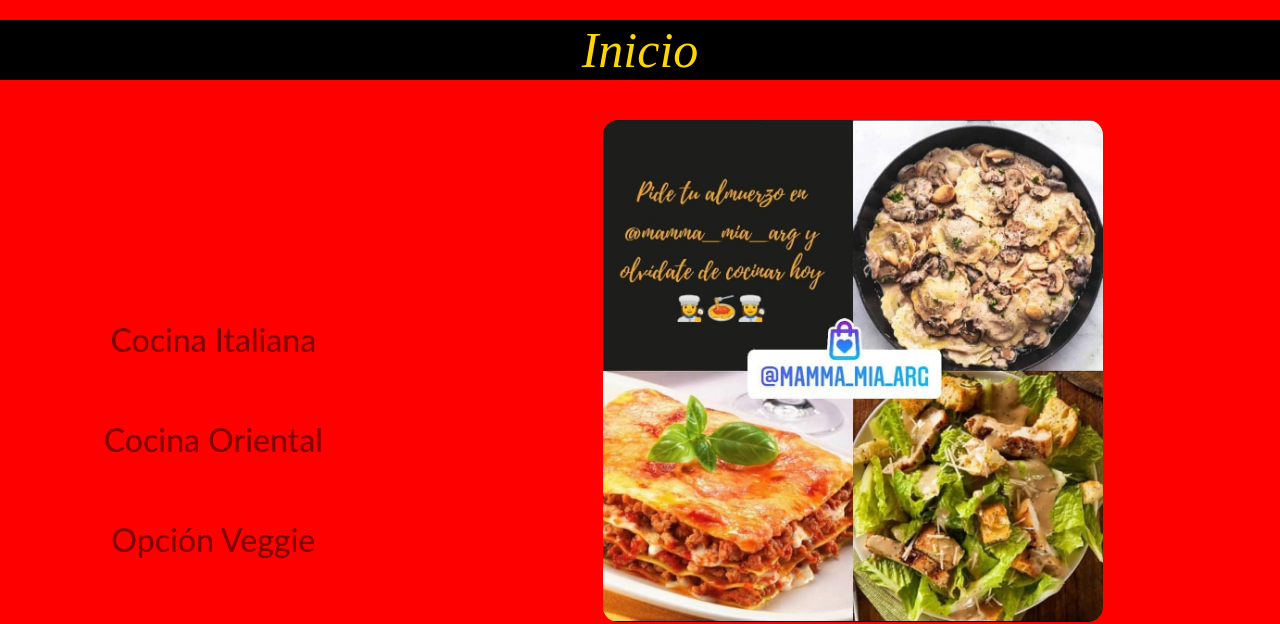
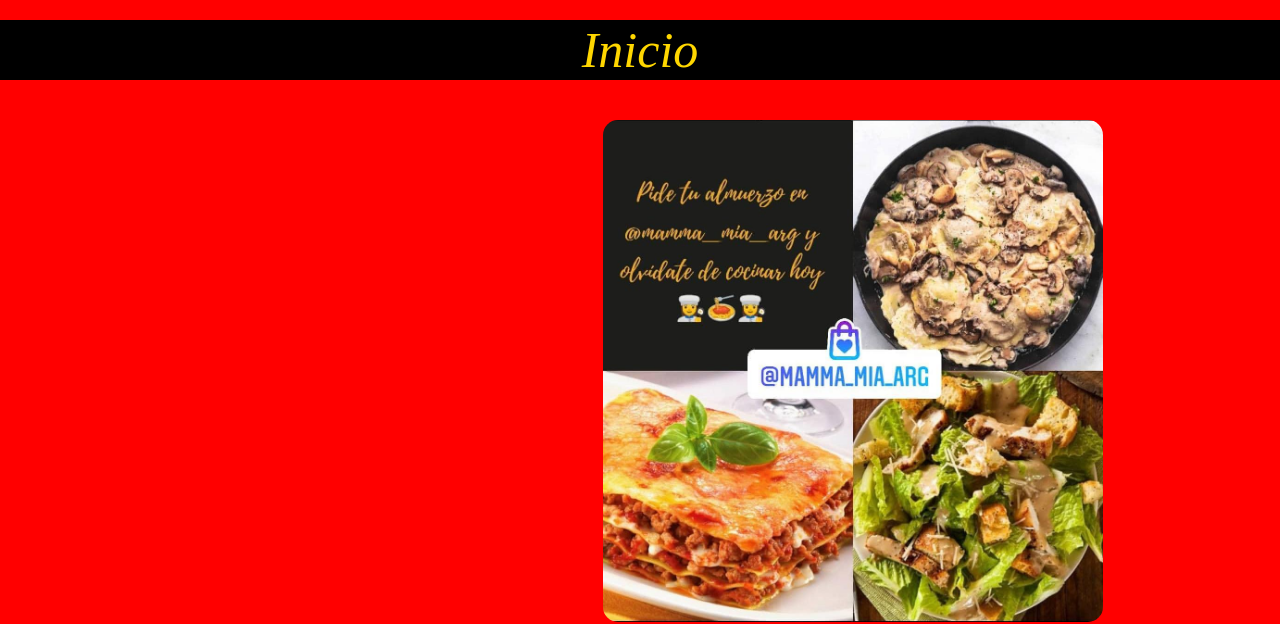
Before and after one commit to JersyCCM/mi_repositorio, a website: page index.html in a window 1280 px wide. Shown: the part 178-802 px from the top of the page. Drawn offline with nearby package versions, Linux system fonts and the light colour scheme.

Commit message:
modificacion del index

```diff
--- a/index.html
+++ b/index.html
@@ -58,7 +58,7 @@
         <div class="container-fluid">
             <div class="row d-flex justify-content-center text-center">
                 <main class="col-lg-4 col-md-4 col-sm-12">
-                    <h2 class="estiloH2"> Cocina Italiana <br> Cocina Oriental <br> Opción Veggie</h2>
+                    <h2 class="estiloH2">
                 </main>
                 <div class="col-lg-8 col-md-8 col-sm-12 seccionQuienesSomos__imagen"><img src="img/img1.jpg " alt="Presentacion " width="500px " height="500px" class="img-fluid" />
                     <h3 class="estiloH3">Nuestras bolsas llevan un mensaje especial para cada ocasión</h3>
```
